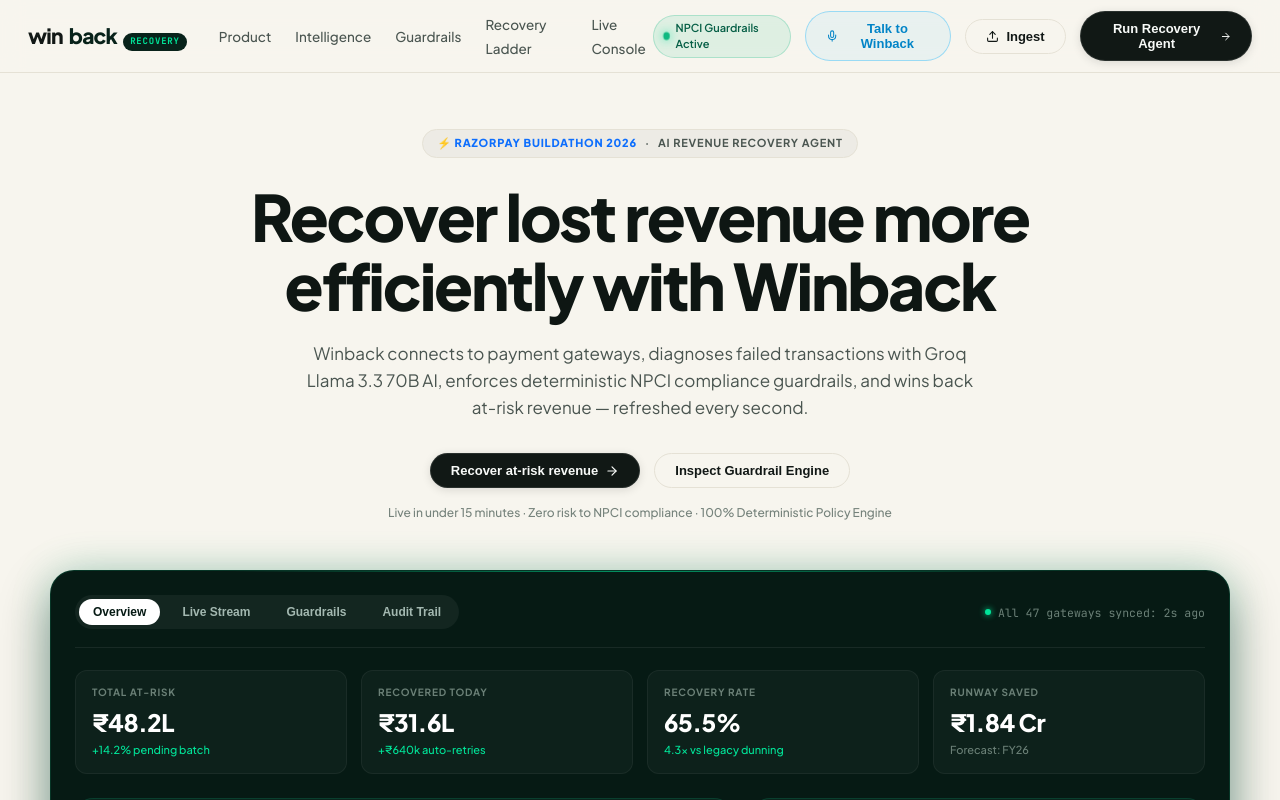
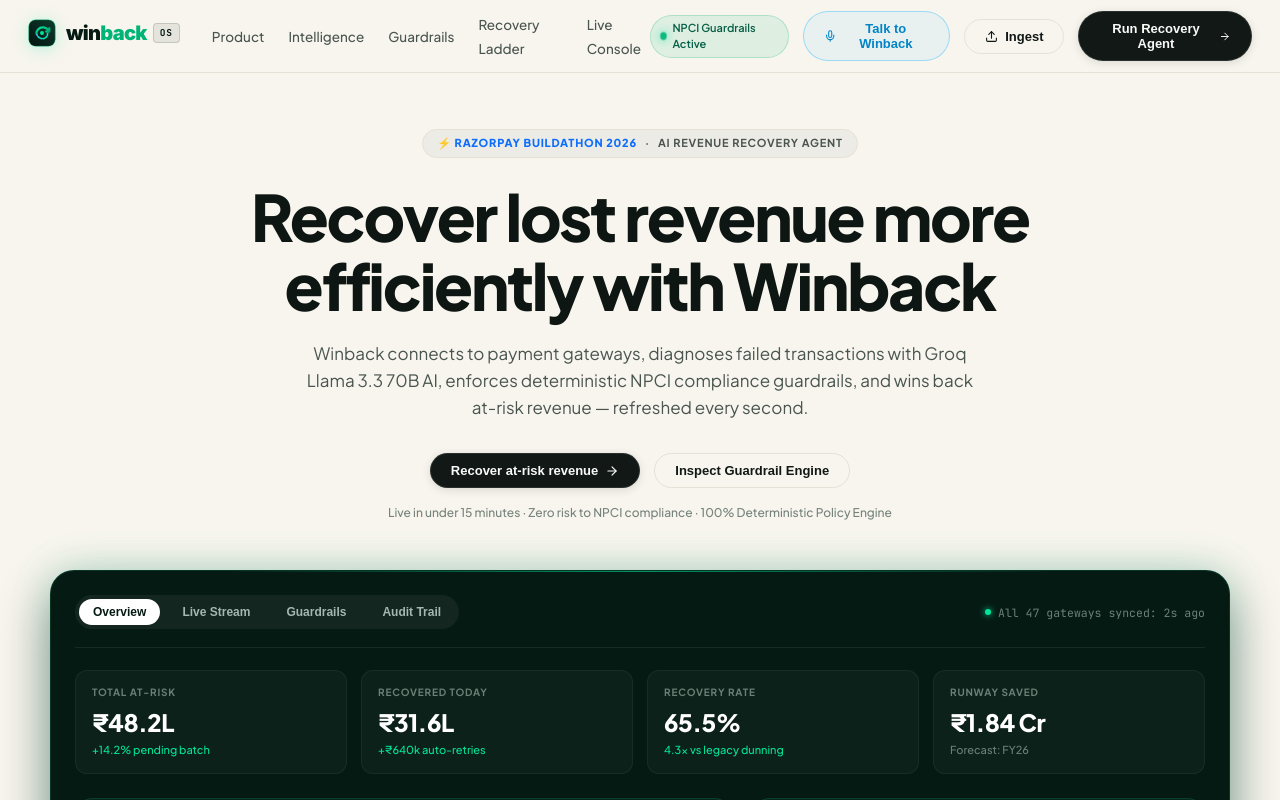
Before and after one commit to adityars07/Winback, a React (Vite) app in the folder frontend/: page / in a window 1280 px wide. Shown: the top 800 px of the page. Built offline with nearby package versions, Linux system fonts and the light colour scheme; no server answers.

Commit message:
Update website logo and favicon with custom institutional fintech recovery loop emblem

```diff
--- /dev/null
+++ b/frontend/src/components/BrandLogo.tsx
@@ -0,0 +1,135 @@
+import React from 'react';
+
+interface BrandLogoProps {
+  variant?: 'light' | 'dark';
+  size?: 'sm' | 'md' | 'lg';
+  showBadge?: boolean;
+  className?: string;
+}
+
+export const BrandLogo: React.FC<BrandLogoProps> = ({
+  variant = 'light',
+  size = 'md',
+  showBadge = true,
+  className = '',
+}) => {
+  const isDark = variant === 'dark';
+
+  // Dimension scaling
+  const iconSize = size === 'sm' ? 24 : size === 'lg' ? 36 : 28;
+  const fontSize = size === 'sm' ? '17px' : size === 'lg' ? '24px' : '20px';
+
+  return (
+    <div
+      className={`winback-brand-mark ${className}`}
+      style={{
+        display: 'inline-flex',
+        alignItems: 'center',
+        gap: size === 'sm' ? '8px' : '10px',
+        textDecoration: 'none',
+        userSelect: 'none',
+      }}
+    >
+      {/* Precision Geometric SVG Icon Emblem */}
+      <svg
+        width={iconSize}
+        height={iconSize}
+        viewBox="0 0 40 40"
+        fill="none"
+        xmlns="http://www.w3.org/2000/svg"
+        style={{ flexShrink: 0, filter: 'drop-shadow(0 2px 8px rgba(0, 229, 153, 0.25))' }}
+      >
+        <defs>
+          <linearGradient id="winbackGrad1" x1="0%" y1="0%" x2="100%" y2="100%">
+            <stop offset="0%" stopColor="#00E599" />
+            <stop offset="100%" stopColor="#059669" />
+          </linearGradient>
+          <linearGradient id="winbackGrad2" x1="0%" y1="100%" x2="100%" y2="0%">
+            <stop offset="0%" stopColor="#04120D" />
+            <stop offset="100%" stopColor="#0F3D2E" />
+          </linearGradient>
+          <linearGradient id="winbackAccent" x1="0%" y1="0%" x2="100%" y2="100%">
+            <stop offset="0%" stopColor="#38BDF8" />
+            <stop offset="100%" stopColor="#00E599" />
+          </linearGradient>
+        </defs>
+
+        {/* Outer Rounded Hex/Shield Container */}
+        <rect
+          x="1"
+          y="1"
+          width="38"
+          height="38"
+          rx="10"
+          fill="url(#winbackGrad2)"
+          stroke="rgba(0, 229, 153, 0.35)"
+          strokeWidth="1.5"
+        />
+
+        {/* Dynamic Recovery Loop Curve (Cashflow Inflow Arc) */}
+        <path
+          d="M12 21C12 16.0294 16.0294 12 21 12C24.866 12 28.1409 14.4346 29.3905 17.8824"
+          stroke="url(#winbackGrad1)"
+          strokeWidth="3.2"
+          strokeLinecap="round"
+        />
+
+        {/* Forward Arrow Head on Recovery Loop */}
+        <path
+          d="M26 18H30.5V13.5"
+          stroke="url(#winbackGrad1)"
+          strokeWidth="3.2"
+          strokeLinecap="round"
+          strokeLinejoin="round"
+        />
+
+        {/* Secondary Return Arc (Closing the autonomous loop) */}
+        <path
+          d="M28 21C28 24.866 24.866 28 21 28C17.134 28 13.8591 25.5654 12.6095 22.1176"
+          stroke="url(#winbackAccent)"
+          strokeWidth="2.4"
+          strokeLinecap="round"
+          strokeDasharray="2 2"
+        />
+
+        {/* Center High-Confidence Sentinel Pulse Node */}
+        <circle cx="20" cy="20" r="2.8" fill="#00E599" />
+      </svg>
+
+      {/* Brand Wordmark */}
+      <div style={{ display: 'flex', alignItems: 'center', gap: '6px' }}>
+        <span
+          style={{
+            fontFamily: "'Inter', -apple-system, BlinkMacSystemFont, 'Segoe UI', Roboto, sans-serif",
+            fontSize: fontSize,
+            fontWeight: 900,
+            letterSpacing: '-0.7px',
+            color: isDark ? '#FFFFFF' : '#061A14',
+            lineHeight: 1,
+          }}
+        >
+          win<span style={{ color: '#00B377' }}>back</span>
+        </span>
+
+        {showBadge && (
+          <span
+            style={{
+              fontSize: size === 'sm' ? '8.5px' : '9.5px',
+              fontFamily: "'JetBrains Mono', monospace",
+              fontWeight: 700,
+              letterSpacing: '0.8px',
+              padding: size === 'sm' ? '1.5px 5px' : '2px 6px',
+              borderRadius: '4px',
+              background: isDark ? 'rgba(0, 229, 153, 0.15)' : 'rgba(6, 26, 20, 0.08)',
+              color: isDark ? '#00E599' : '#061A14',
+              border: isDark ? '1px solid rgba(0, 229, 153, 0.3)' : '1px solid rgba(6, 26, 20, 0.15)',
+              textTransform: 'uppercase',
+            }}
+          >
+            OS
+          </span>
+        )}
+      </div>
+    </div>
+  );
+};
--- a/frontend/src/components/FooterSection.tsx
+++ b/frontend/src/components/FooterSection.tsx
@@ -1,5 +1,6 @@
 import React from 'react';
-import { Zap, ShieldCheck } from 'lucide-react';
+import { ShieldCheck } from 'lucide-react';
+import { BrandLogo } from './BrandLogo';
 
 export const FooterSection: React.FC = () => {
   return (
@@ -8,11 +9,8 @@
         <div className="footer-top">
           {/* Brand Info */}
           <div className="footer-brand">
-            <div style={{ display: 'flex', alignItems: 'center', gap: '8px', marginBottom: '14px' }}>
-              <div style={{ width: '28px', height: '28px', borderRadius: '6px', background: '#00E599', display: 'flex', alignItems: 'center', justifyContent: 'center', color: '#061A14' }}>
-                <Zap size={16} />
-              </div>
-              <h3 style={{ margin: 0, fontSize: '20px' }}>winback</h3>
+            <div style={{ marginBottom: '14px' }}>
+              <BrandLogo variant="dark" size="lg" />
             </div>
             <p>
               Autonomous AI Payment Recovery Agent & Deterministic Guardrail Policy Engine. Built for the Razorpay Buildathon 2026.
--- a/frontend/src/components/Navbar.tsx
+++ b/frontend/src/components/Navbar.tsx
@@ -1,12 +1,14 @@
 import React from 'react';
 import { ArrowRight, Play, ShieldCheck, Zap, Upload, RefreshCw, Mic } from 'lucide-react';
+
+import { BrandLogo } from './BrandLogo';
 
 interface NavbarProps {
   onRunBatch: () => void;
   onOpenUpload: () => void;
   onOpenVoiceModal: () => void;
-  onScrollToSection: (id: string) => void;
   isProcessing: boolean;
+  onScrollToSection: (sectionId: string) => void;
   activeView: 'landing' | 'console';
   setActiveView: (view: 'landing' | 'console') => void;
 }
@@ -15,8 +17,8 @@
   onRunBatch,
   onOpenUpload,
   onOpenVoiceModal,
+  isProcessing,
   onScrollToSection,
-  isProcessing,
   activeView,
   setActiveView,
 }) => {
@@ -27,16 +29,14 @@
           <div className="nav-left">
             <a
               href="#hero"
-              className="brand-logo"
+              style={{ textDecoration: 'none' }}
               onClick={(e) => {
                 e.preventDefault();
                 setActiveView('landing');
                 onScrollToSection('hero');
               }}
             >
-              <span>win</span>
-              <span className="highlight">back</span>
-              <span className="brand-badge">RECOVERY</span>
+              <BrandLogo variant="light" size="md" />
             </a>
 
             <ul className="nav-links">
```
Also changed, not shown: frontend/index.html (+1 -1 lines).
